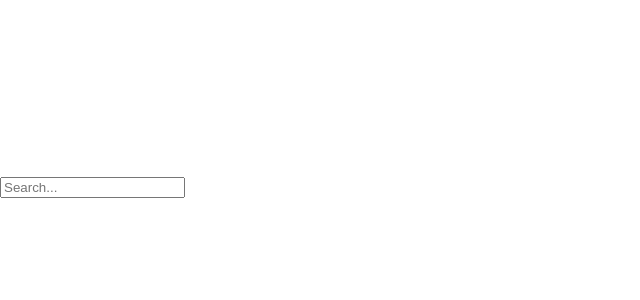
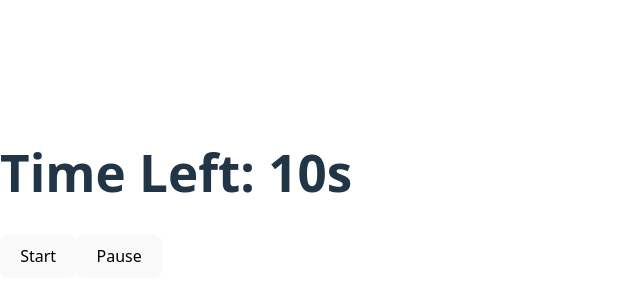
Before and after one commit to klxcoder/learn-use-ref, a React (Vite) app: page / in a window 1280 px wide. Shown: the part 206-506 px from the top of the page, without its empty margins (0-640 px from the left). Built offline with nearby package versions, Linux system fonts and the light colour scheme.

Commit message:
Countdown Timer with Pause/Resume

```diff
--- a/src/App.tsx
+++ b/src/App.tsx
@@ -1,33 +1,44 @@
-import { useState, useRef } from 'react';
+import { useState, useRef, useEffect } from 'react';
 
-function DebouncedSearch() {
-  const [query, setQuery] = useState('');
-  const [result, setResult] = useState('');
-  const debounceRef = useRef<number | null>(null);
+function CountdownTimer() {
+  const [timeLeft, setTimeLeft] = useState(10); // 10 seconds countdown
+  const intervalRef = useRef<number | null>(null);
 
-  const handleInputChange = (e: React.ChangeEvent<HTMLInputElement>) => {
-    setQuery(e.target.value);
+  const startTimer = () => {
+    if (intervalRef.current) return; // Prevent multiple intervals
 
-    // Clear the previous timer
-    if (debounceRef.current) clearTimeout(debounceRef.current);
+    intervalRef.current = setInterval(() => {
+      setTimeLeft((prev) => {
+        if (prev <= 1) {
+          clearInterval(intervalRef.current!);
+          intervalRef.current = null; // Reset ref when finished
+          return 0;
+        }
+        return prev - 1;
+      });
+    }, 1000);
+  };
 
-    // Set a new timer
-    debounceRef.current = setTimeout(() => {
-      setResult(`Searching for: ${e.target.value}`);
-    }, 500);
+  const pauseTimer = () => {
+    if (intervalRef.current) {
+      clearInterval(intervalRef.current);
+      intervalRef.current = null;
+    }
   };
+
+  useEffect(() => {
+    return () => {
+      if (intervalRef.current) clearInterval(intervalRef.current); // Cleanup on unmount
+    };
+  }, []);
 
   return (
     <div>
-      <input
-        type="text"
-        value={query}
-        onChange={handleInputChange}
-        placeholder="Search..."
-      />
-      <p>{result}</p>
+      <h1>Time Left: {timeLeft}s</h1>
+      <button onClick={startTimer}>Start</button>
+      <button onClick={pauseTimer}>Pause</button>
     </div>
   );
 }
 
-export default DebouncedSearch;
+export default CountdownTimer;
```
